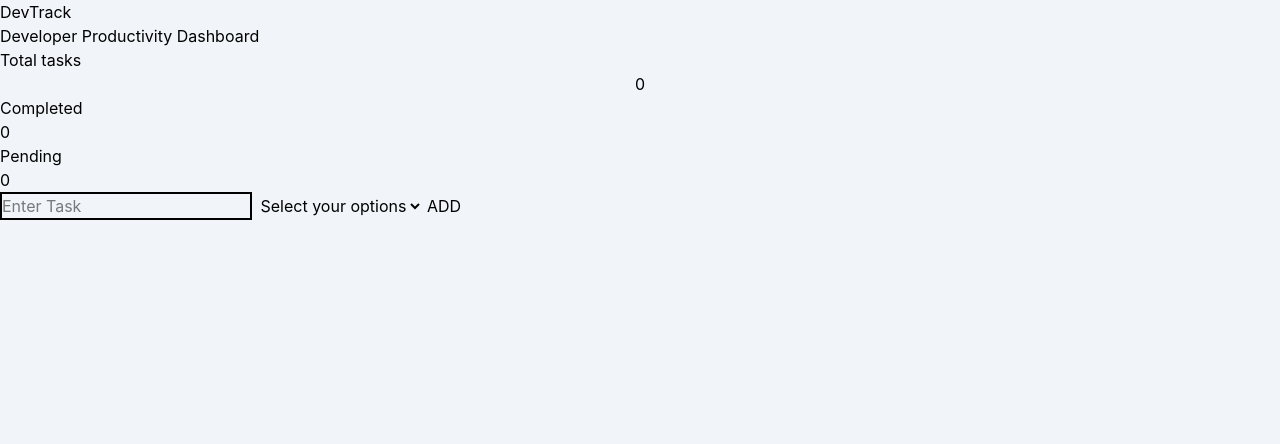
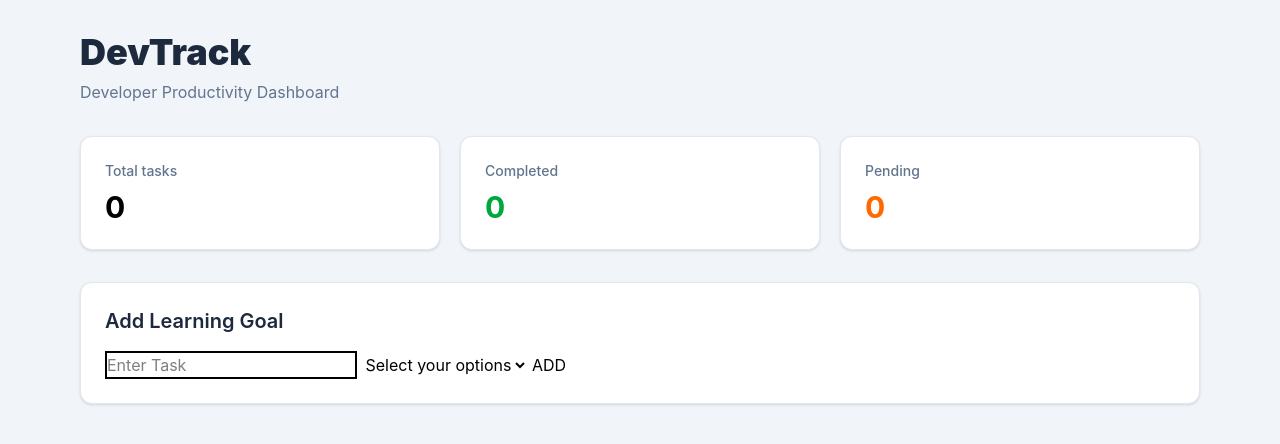
Before and after one commit to rawatvipin756/devTrack, a website: page index.html in a window 1280 px wide. Drawn offline with Linux system fonts and the light colour scheme.

Commit message:
done deployment

```diff
--- a/index.html
+++ b/index.html
@@ -6,28 +6,29 @@
     <title>DevTrack</title>
     <link rel="stylesheet" href="./src/output.css">
 </head>
-<body class="bg bg-slate-100">
-    <div >
-        <header>
-            <h1>DevTrack</h1>
-            <p >Developer Productivity Dashboard</p>
+<body class="bg-slate-100 min-h-screen">
+    <div class="max-w-6xl mx-auto px-4 py-8">
+        <header class="mb-8">
+            <h1 class="text-4xl font-black text-slate-800">DevTrack</h1>
+            <p class="mt-2 text-slate-500">Developer Productivity Dashboard</p>
         </header>
         <main>
-            <section id="dashBoard">
-                <div>
-                    <h3>Total tasks</h3>
-                    <p id="totalTask" class="text-center">0</p>
+            <section id="dashBoard" class="grid grid-cols-1 md:grid-cols-3 gap-5 mb-8">
+                <div class="bg-white rounded-xl shadow-sm border border-slate-200 p-6">
+                    <h3 class="text-sm font-medium text-slate-500">Total tasks</h3>
+                    <p id="totalTask" class="text-3xl font-bold test-slate-800 mt-2">0</p>
                 </div>
-                <div>
-                    <h3>Completed</h3>
-                    <p id="compTask">0</p>
+                <div class="bg-white rounded-xl shadow-sm border border-slate-200 p-6">
+                    <h3 class="text-sm font-medium text-slate-500">Completed</h3>
+                    <p id="compTask" class="text-3xl font-bold text-green-600 mt-2">0</p>
                 </div>
-                <div>
-                    <h3>Pending</h3>
-                    <p id="pendingTask">0</p>
+                <div class="bg-white rounded-xl shadow-sm border border-slate-200 p-6">
+                    <h3 class="text-sm font-medium text-slate-500">Pending</h3>
+                    <p id="pendingTask" class="text-3xl font-bold text-orange-500 mt-2">0</p>
                 </div>
             </section>
-            <section id="formSection">
+            <section id="formSection" class="bg-white rounded-xl shadow-sm border border-slate-200 p-6 mb-8">
+                <h2 class="text-xl font-semibold text-slate-800 mb-4">Add Learning Goal</h2>
                 <form id="taskForm">
                     <input id="inputTask" placeholder="Enter Task" class="border-2">
                     <select id="selectOpt">
```
Also changed, not shown: src/input.css (+0 -9 lines), src/output.css.
